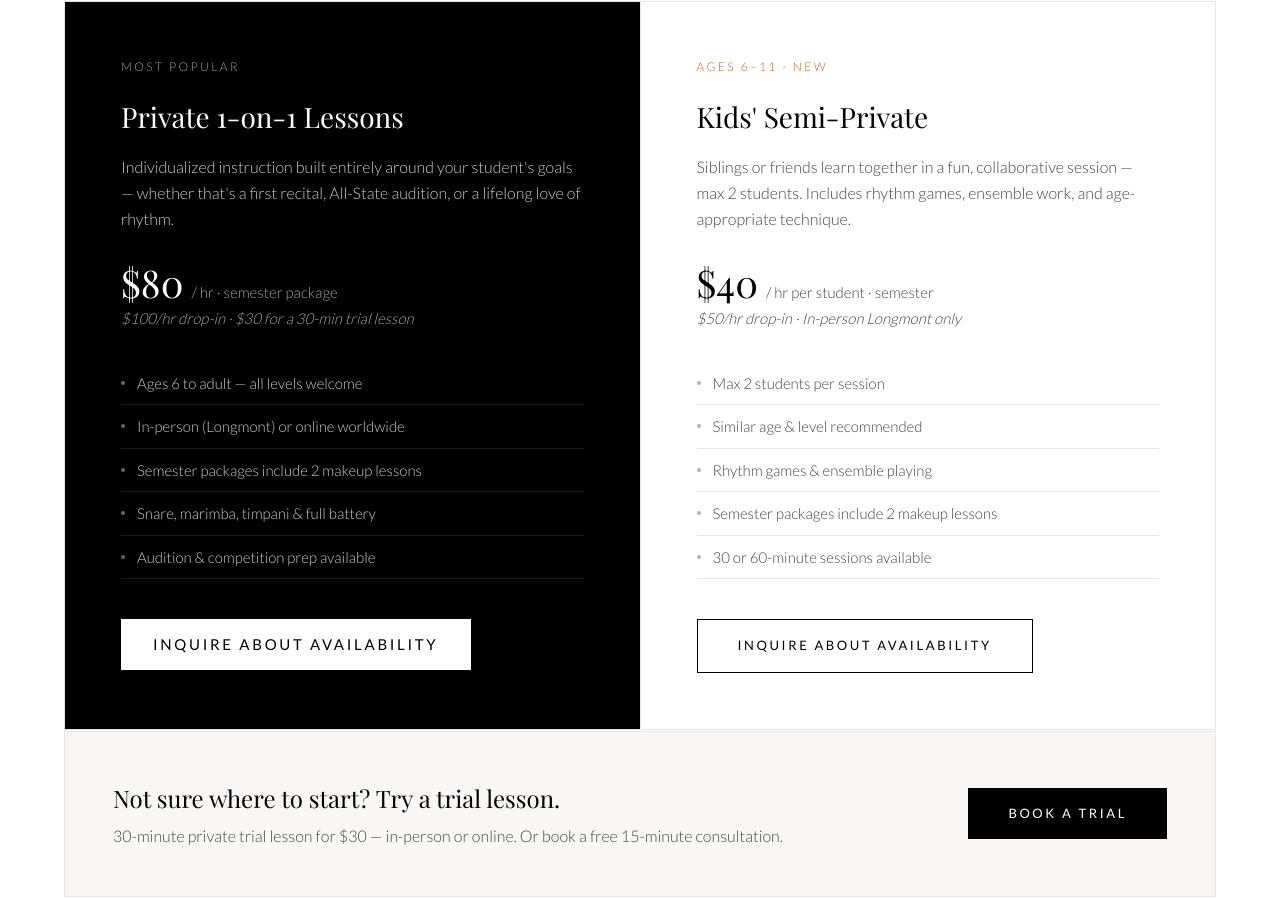
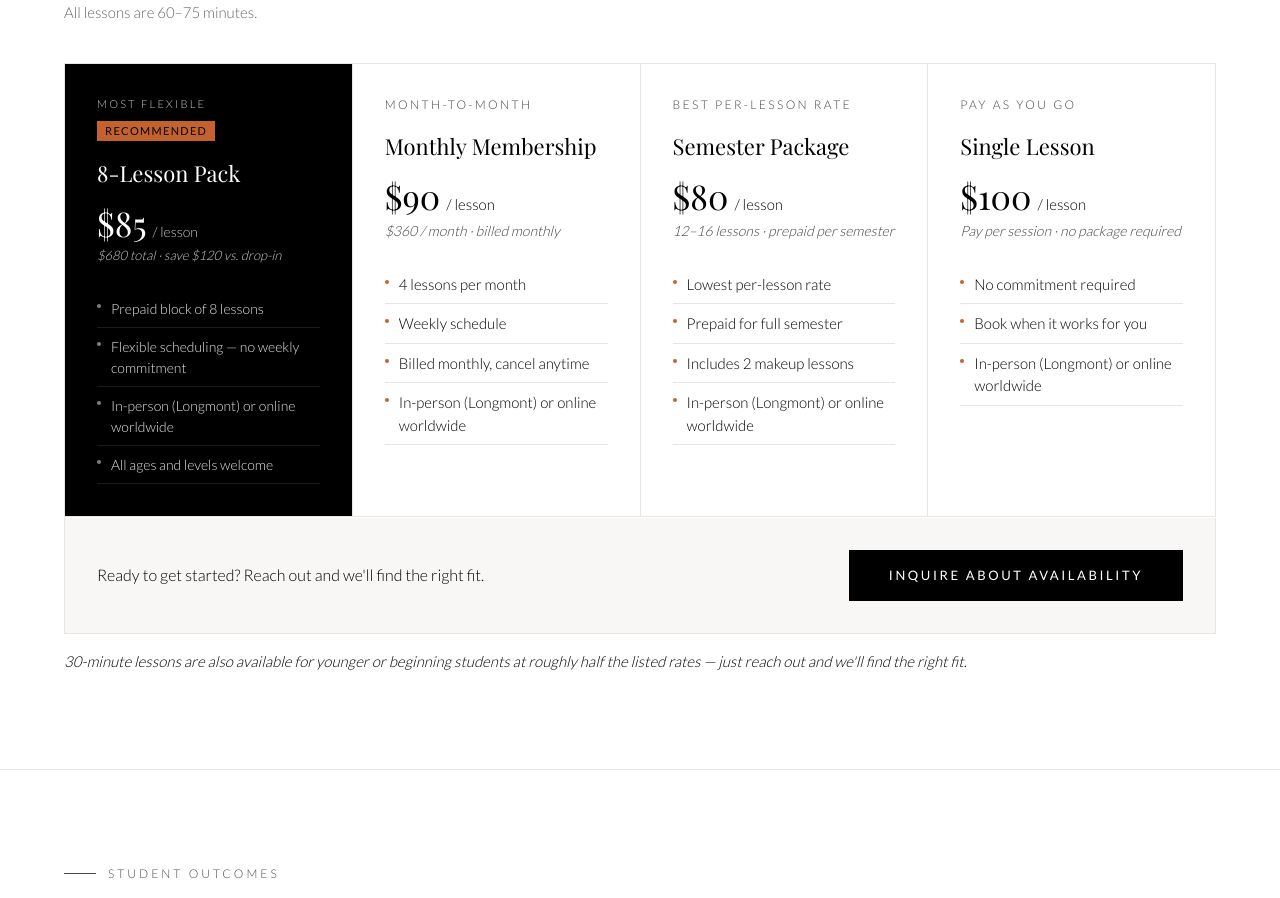
Before and after one commit to cheesehero112/chihiro-site, a React (Vite) app: page /teaching in a window 1280 px wide. Shown: the part 3059-3957 px from the top of the page. Built offline with nearby package versions, Linux system fonts and the light colour scheme; a web font is replaced by a local one.

Commit message:
teaching pricing update

```diff
--- a/src/pages/Teaching.tsx
+++ b/src/pages/Teaching.tsx
@@ -117,62 +117,94 @@ export default function Teaching() {
             Find the right format<br /><em>for your student.</em>
           </h2>
 
-          <div className="grid grid-cols-1 lg:grid-cols-2 gap-px bg-light-gray border border-light-gray mb-px">
-            {/* Private */}
-            <div className="bg-black p-10 lg:p-14">
-              <span className="text-[12px] tracking-[0.2em] uppercase text-white/65 block mb-5">Most popular</span>
-              <h3 className="font-serif text-[28px] text-white mb-4">Private 1-on-1 Lessons</h3>
-              <p className="text-[16px] text-white/80 leading-relaxed mb-8">
-                Individualized instruction built entirely around your student's goals — whether that's a first recital, All-State audition, or a lifelong love of rhythm.
-              </p>
-              <div className="flex items-baseline gap-2 mb-1">
-                <span className="font-serif text-[38px] text-white leading-none">$80</span>
-                <span className="text-[15px] text-white/65">/ hr · semester package</span>
+          <p className="text-[15px] text-mid-gray mb-10">All lessons are 60–75 minutes.</p>
+
+          <div className="grid grid-cols-1 sm:grid-cols-2 lg:grid-cols-4 gap-px bg-light-gray border border-light-gray mb-px">
+
+            {/* 8-Lesson Pack — Recommended */}
+            <div className="bg-black p-8 flex flex-col">
+              <div className="flex flex-wrap items-center gap-2 mb-4">
+                <span className="text-[11px] tracking-[0.2em] uppercase text-white/80">Most flexible</span>
+                <span className="text-[11px] tracking-[0.12em] uppercase bg-accent text-black px-2 py-0.5 font-normal">Recommended</span>
               </div>
-              <p className="text-[15px] text-white/65 italic mb-8">$100/hr drop-in · $30 for a 30-min trial lesson</p>
-              <ul className="list-none flex flex-col mb-10">
-                {['Ages 6 to adult — all levels welcome', 'In-person (Longmont) or online worldwide', 'Semester packages include 2 makeup lessons', 'Snare, marimba, timpani & full battery', 'Audition & competition prep available'].map(item => (
-                  <li key={item} className="flex items-center gap-3 py-2.5 border-b border-white/10 text-[15px] text-white/80">
-                    <span className="w-1 h-1 rounded-full bg-white/40 flex-shrink-0" />{item}
+              <h3 className="font-serif text-[22px] text-white mb-4">8-Lesson Pack</h3>
+              <div className="flex items-baseline gap-1.5 mb-1">
+                <span className="font-serif text-[34px] text-white leading-none">$85</span>
+                <span className="text-[14px] text-white/80">/ lesson</span>
+              </div>
+              <p className="text-[13px] text-white/80 italic mb-6">$680 total · save $120 vs. drop-in</p>
+              <ul className="list-none flex flex-col">
+                {['Prepaid block of 8 lessons', 'Flexible scheduling — no weekly commitment', 'In-person (Longmont) or online worldwide', 'All ages and levels welcome'].map(item => (
+                  <li key={item} className="flex items-start gap-2.5 py-2 border-b border-white/10 text-[14px] text-white/90">
+                    <span className="w-1 h-1 rounded-full bg-white/50 flex-shrink-0 mt-[6px]" />{item}
                   </li>
                 ))}
               </ul>
-              <a href="#contact" className="inline-block bg-white text-black px-8 py-3.5 text-[15px] tracking-[0.18em] uppercase font-normal hover:opacity-85 transition-opacity no-underline">
-                Inquire about availability
-              </a>
             </div>
 
-            {/* Semi-private */}
-            <div className="bg-white p-10 lg:p-14">
-              <span className="text-[12px] tracking-[0.2em] uppercase text-accent block mb-5">Ages 6–11 · New</span>
-              <h3 className="font-serif text-[28px] text-black mb-4">Kids' Semi-Private</h3>
-              <p className="text-[16px] text-text-gray leading-relaxed mb-8">
-                Siblings or friends learn together in a fun, collaborative session — max 2 students. Includes rhythm games, ensemble work, and age-appropriate technique.
-              </p>
-              <div className="flex items-baseline gap-2 mb-1">
-                <span className="font-serif text-[38px] text-black leading-none">$40</span>
-                <span className="text-[15px] text-text-gray">/ hr per student · semester</span>
+            {/* Monthly Membership */}
+            <div className="bg-white p-8">
+              <span className="text-[12px] tracking-[0.2em] uppercase text-text-gray block mb-4">Month-to-month</span>
+              <h3 className="font-serif text-[22px] text-black mb-4">Monthly Membership</h3>
+              <div className="flex items-baseline gap-1.5 mb-1">
+                <span className="font-serif text-[34px] text-black leading-none">$90</span>
+                <span className="text-[15px] text-black">/ lesson</span>
               </div>
-              <p className="text-[15px] text-text-gray italic mb-8">$50/hr drop-in · In-person Longmont only</p>
-              <ul className="list-none flex flex-col mb-10">
-                {['Max 2 students per session', 'Similar age & level recommended', 'Rhythm games & ensemble playing', 'Semester packages include 2 makeup lessons', '30 or 60-minute sessions available'].map(item => (
-                  <li key={item} className="flex items-center gap-3 py-2.5 border-b border-light-gray text-[15px] text-text-gray">
-                    <span className="w-1 h-1 rounded-full bg-black/30 flex-shrink-0" />{item}
+              <p className="text-[14px] text-text-gray italic mb-6">$360 / month · billed monthly</p>
+              <ul className="list-none flex flex-col">
+                {['4 lessons per month', 'Weekly schedule', 'Billed monthly, cancel anytime', 'In-person (Longmont) or online worldwide'].map(item => (
+                  <li key={item} className="flex items-start gap-2.5 py-2 border-b border-light-gray text-[15px] text-black">
+                    <span className="w-1 h-1 rounded-full bg-accent flex-shrink-0 mt-[7px]" />{item}
                   </li>
                 ))}
               </ul>
-              <a href="#contact" className="btn-outline">Inquire about availability</a>
+            </div>
+
+            {/* Semester Package */}
+            <div className="bg-white p-8">
+              <span className="text-[12px] tracking-[0.2em] uppercase text-text-gray block mb-4">Best per-lesson rate</span>
+              <h3 className="font-serif text-[22px] text-black mb-4">Semester Package</h3>
+              <div className="flex items-baseline gap-1.5 mb-1">
+                <span className="font-serif text-[34px] text-black leading-none">$80</span>
+                <span className="text-[15px] text-black">/ lesson</span>
+              </div>
+              <p className="text-[14px] text-text-gray italic mb-6">12–16 lessons · prepaid per semester</p>
+              <ul className="list-none flex flex-col">
+                {['Lowest per-lesson rate', 'Prepaid for full semester', 'Includes 2 makeup lessons', 'In-person (Longmont) or online worldwide'].map(item => (
+                  <li key={item} className="flex items-start gap-2.5 py-2 border-b border-light-gray text-[15px] text-black">
+                    <span className="w-1 h-1 rounded-full bg-accent flex-shrink-0 mt-[7px]" />{item}
+                  </li>
+                ))}
+              </ul>
+            </div>
+
+            {/* Single Lesson */}
+            <div className="bg-white p-8">
+              <span className="text-[12px] tracking-[0.2em] uppercase text-text-gray block mb-4">Pay as you go</span>
+              <h3 className="font-serif text-[22px] text-black mb-4">Single Lesson</h3>
+              <div className="flex items-baseline gap-1.5 mb-1">
+                <span className="font-serif text-[34px] text-black leading-none">$100</span>
+                <span className="text-[15px] text-black">/ lesson</span>
+              </div>
+              <p className="text-[14px] text-text-gray italic mb-6">Pay per session · no package required</p>
+              <ul className="list-none flex flex-col">
+                {['No commitment required', 'Book when it works for you', 'In-person (Longmont) or online worldwide'].map(item => (
+                  <li key={item} className="flex items-start gap-2.5 py-2 border-b border-light-gray text-[15px] text-black">
+                    <span className="w-1 h-1 rounded-full bg-accent flex-shrink-0 mt-[7px]" />{item}
+                  </li>
+                ))}
+              </ul>
             </div>
           </div>
 
-          {/* Trial banner */}
-          <div className="bg-off-white border border-light-gray p-8 lg:p-12 flex flex-col sm:flex-row items-start sm:items-center justify-between gap-6">
-            <div>
-              <h3 className="font-serif text-[24px] text-black mb-2">Not sure where to start? Try a trial lesson.</h3>
-              <p className="text-[16px] text-text-gray font-light">30-minute private trial lesson for $30 — in-person or online. Or book a free 15-minute consultation.</p>
-            </div>
-            <a href="#contact" className="btn-primary whitespace-nowrap">Book a trial</a>
+          {/* Single CTA below grid */}
+          <div className="border border-t-0 border-light-gray bg-off-white px-8 py-8 flex flex-col sm:flex-row items-center justify-between gap-6">
+            <p className="text-[16px] text-black">Ready to get started? Reach out and we'll find the right fit.</p>
+            <a href="#contact" className="btn-primary whitespace-nowrap">Inquire about availability</a>
           </div>
+          <p className="text-[15px] text-black italic mt-4">
+            30-minute lessons are also available for younger or beginning students at roughly half the listed rates — just reach out and we'll find the right fit.
+          </p>
         </div>
       </section>
 
@@ -206,7 +238,7 @@ export default function Teaching() {
             {[
               { q: 'Do I need my own instrument to start?', a: 'Not necessarily! For beginners, I\'ll guide you on exactly what to get and when. In-person students have access to instruments in my studio. Online students will need some equipment at home — I\'m happy to recommend affordable options based on your goals.' },
               { q: 'What ages do you teach?', a: 'I teach students of all ages — starting around age 6 through teens, adults, and returning musicians. My approach is always tailored to each student\'s goals and learning style. It\'s never too late to start.' },
-              { q: 'Do you offer online lessons?', a: 'Yes! Private 1-on-1 lessons are available both in-person (Longmont, CO) and online worldwide. Semi-private kids\' lessons are currently in-person only.' },
+              { q: 'Do you offer online lessons?', a: 'Yes! All lesson packages are available both in-person (Longmont, CO) and online worldwide.' },
               { q: 'What is your cancellation policy?', a: 'Semester packages include 2 makeup lessons per term. Drop-in lessons must be canceled at least 24 hours in advance to avoid being charged. I understand life happens and always try to be flexible.' },
               { q: 'What percussion instruments do you teach?', a: 'I teach the full percussion battery — snare drum, marimba, xylophone, vibraphone, timpani, and drum kit fundamentals. Pre-college students develop proficiency across all major classical percussion instruments.' },
             ].map(({ q, a }, i) => (
```
